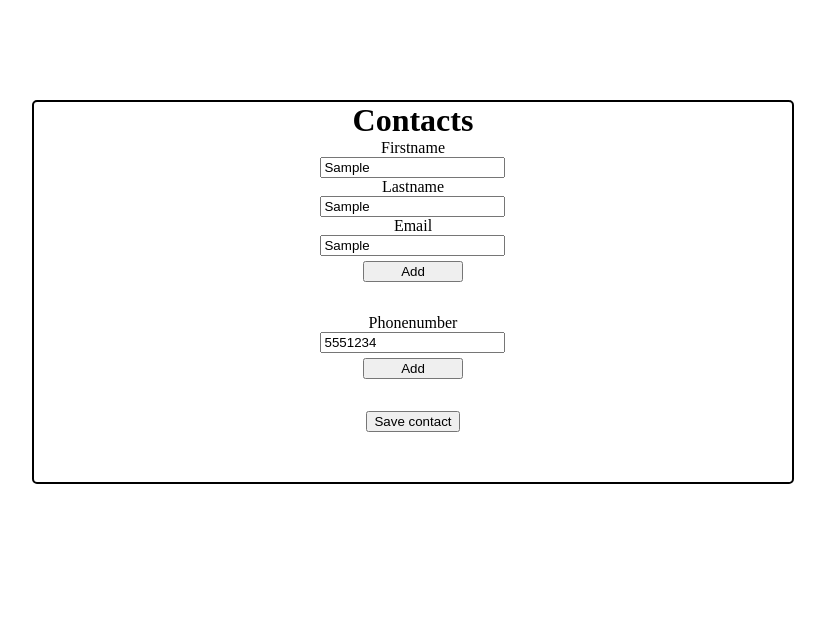
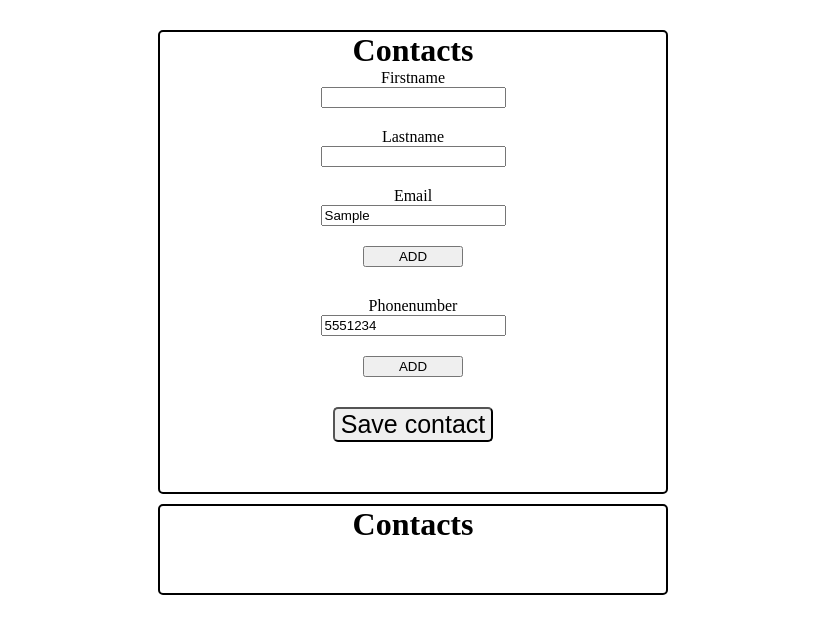
Before and after one commit to TommyNguyen95/Vanilla-Contact, a plain HTML site: page www/index.html in a window 1280 px wide. Both pictures are taken after typing "Sample", "Sample", "Sample", "5551234" into the empty fields and a click on the button "Save contact". Shown: the whole page, without its empty margins (227-1052 px from the left). Drawn offline with Linux system fonts and the light colour scheme.

Commit message:
added events for contacts

```diff
--- /dev/null
+++ b/www/contactLayout.js
@@ -0,0 +1,12 @@
+let containerContact = document.querySelector('[id=container]');
+console.log(container);
+
+let wrapperContact = document.createElement('div');
+containerContact.append(wrapperContact);
+wrapperContact.innerHTML;
+wrapperContact.setAttribute('id', 'wrapperContact');
+
+let titles = document.createElement('h1');
+wrapperContact.append(titles);
+titles.innerHTML = 'Contacts';
+titles.setAttribute('id', 'title');
--- a/www/index.css
+++ b/www/index.css
@@ -3,7 +3,9 @@
   height: auto;
   display: flex;
   justify-content: center;
-  margin-top: 100px;
+  margin-top: 30px;
+  align-items: center;
+  flex-direction: column;
 }
 
 #title {
@@ -46,27 +48,49 @@
 }
 
 #wrapper {
+  margin-bottom: 10px;
   background-color: rgb(255, 255, 255);
-  width: 60%;
+  width: 40%;
+  padding-bottom: 50px;
+  border: 2px solid black;
+  border-radius: 5px;
+}
+
+#wrapperContact {
+  background-color: rgb(255, 255, 255);
+  width: 40%;
   padding-bottom: 50px;
   border: 2px solid black;
   border-radius: 5px;
 }
 
 #emailButton {
-  margin-top: 5px;
   width: 100px;
   cursor: pointer;
+  margin-bottom: 30px;
 }
 
 #phoneButton {
-  margin-top: 5px;
   width: 100px;
   cursor: pointer;
+  margin-bottom: 30px;
 }
 
-#saveBtn {
+#save {
   cursor: pointer;
   font-size: 25px;
   border-radius: 5px;
 }
+
+input {
+  margin-bottom: 20px;
+}
+
+ul {
+  padding-inline-start: 0px;
+  min-width: 150px;
+  display: flex;
+  flex-direction: column;
+  margin-block-start: 0;
+  margin-block-end: 0;
+}
--- a/www/index.html
+++ b/www/index.html
@@ -9,6 +9,8 @@
 
 <body>
   <script src="layout.js"></script>
+  <script src="contactLayout.js"></script>
+  <script src="store.js"></script>
   <script src="main.js"></script>
 </body>
 
--- a/www/layout.js
+++ b/www/layout.js
@@ -54,27 +54,28 @@ wrapper.append(emailDiv);
 emailDiv.innerHTML;
 emailDiv.setAttribute('id', 'emailDiv');
 
-//Email
+//Email label
 let email = document.createElement('label');
 email.setAttribute('for', 'email')
 emailDiv.append(email);
 email.innerHTML = 'Email';
 
-let emailInput = document.createElement('input');
-emailDiv.append(emailInput);
-emailInput.innerHTML;
-emailInput.setAttribute('type', 'text');
-emailInput.setAttribute('id', 'email');
-
-let addEmailButton = document.createElement('button');
-emailDiv.append(addEmailButton);
-addEmailButton.innerHTML = 'Add';
-addEmailButton.setAttribute('id', 'emailButton');
-
 let emailUl = document.createElement('ul');
 emailDiv.append(emailUl);
 emailUl.innerHTML;
 emailUl.setAttribute('id', 'emailUl');
+
+//Email input
+let emailInput = document.createElement('input');
+emailUl.append(emailInput);
+emailInput.innerHTML;
+emailInput.setAttribute('type', 'text');
+emailInput.setAttribute('class', 'email');
+
+let addEmailButton = document.createElement('button');
+emailDiv.append(addEmailButton);
+addEmailButton.innerHTML = 'ADD';
+addEmailButton.setAttribute('id', 'emailButton');
 
 //Phone div
 let phoneDiv = document.createElement('div');
@@ -88,21 +89,22 @@ phone.setAttribute('for', 'phone')
 phoneDiv.append(phone);
 phone.innerHTML = 'Phonenumber';
 
-let phoneInput = document.createElement('input');
-phoneDiv.append(phoneInput);
-phoneInput.innerHTML;
-phoneInput.setAttribute('type', 'tel');
-phoneInput.setAttribute('id', 'phone');
-
-let addPhoneButton = document.createElement('button');
-phoneDiv.append(addPhoneButton);
-addPhoneButton.innerHTML = 'Add';
-addPhoneButton.setAttribute('id', 'phoneButton');
-
 let phoneUl = document.createElement('ul');
 phoneDiv.append(phoneUl);
 phoneUl.innerHTML;
 phoneUl.setAttribute('id', 'phoneUl');
+
+let phoneInput = document.createElement('input');
+phoneUl.append(phoneInput);
+phoneInput.innerHTML;
+phoneInput.setAttribute('type', 'tel');
+phoneInput.setAttribute('class', 'phone');
+
+let addPhoneButton = document.createElement('button');
+phoneDiv.append(addPhoneButton);
+addPhoneButton.innerHTML = 'ADD';
+addPhoneButton.setAttribute('id', 'phoneButton');
+
 
 //Save button div
 let saveDiv = document.createElement('div');
--- a/www/main.js
+++ b/www/main.js
@@ -1,5 +1,5 @@
 class Contact {
-  constructor(firstname, lastname, phonenumbers, emailaddresses){
+  constructor(firstname, lastname, phonenumbers, emailaddresses) {
     this.firstname = firstname;
     this.lastname = lastname;
     this.phonenumbers = phonenumbers;
@@ -7,17 +7,33 @@ class Contact {
   }
 }
 
-
 window.addEventListener('click', e => {
-  if(e.target.id === 'save'){
-    const contactPhoneNumber = [];
-    const contactEmail = [];
+  if (e.target.id === 'save') {
     const firstNameValue = document.querySelector('[id=firstname]').value;
     const lastNameValue = document.querySelector('[id=lastname]').value;
-    const contactPhoneNumberValue = document.querySelector('[id=phone]').value;
-    const contactEmailValue = document.querySelector('[id=email]').value;
-
+    const contactPhoneNumberValue = document.querySelector('[class=phone]').value;
+    const contactEmailValue = document.querySelector('[class=email]').value;
     const contact = new Contact(firstNameValue, lastNameValue, contactPhoneNumberValue, contactEmailValue);
+    document.getElementById('firstname').value = '';
+    document.getElementById('lastname').value = '';
+    document.getElementsByClassName('phone').value = '';
+    document.getElementsByClassName('email').value = '';
+    store.create(new Date(), { contact });
     console.log(contact);
   }
+  if (e.target.id === 'emailButton') {
+    let emailInput = document.createElement('input');
+    emailUl.append(emailInput);
+    emailInput.innerHTML;
+    emailInput.setAttribute('type', 'text');
+    emailInput.setAttribute('class', 'email');
+  }
+  if (e.target.id === 'phoneButton') {
+    let phoneInput = document.createElement('input');
+    phoneUl.append(phoneInput);
+    phoneInput.innerHTML;
+    phoneInput.setAttribute('type', 'tel');
+    phoneInput.setAttribute('class', 'phone');
+  }
+
 });
```
Also changed, not shown: www/store.js (line endings or trailing spaces).
